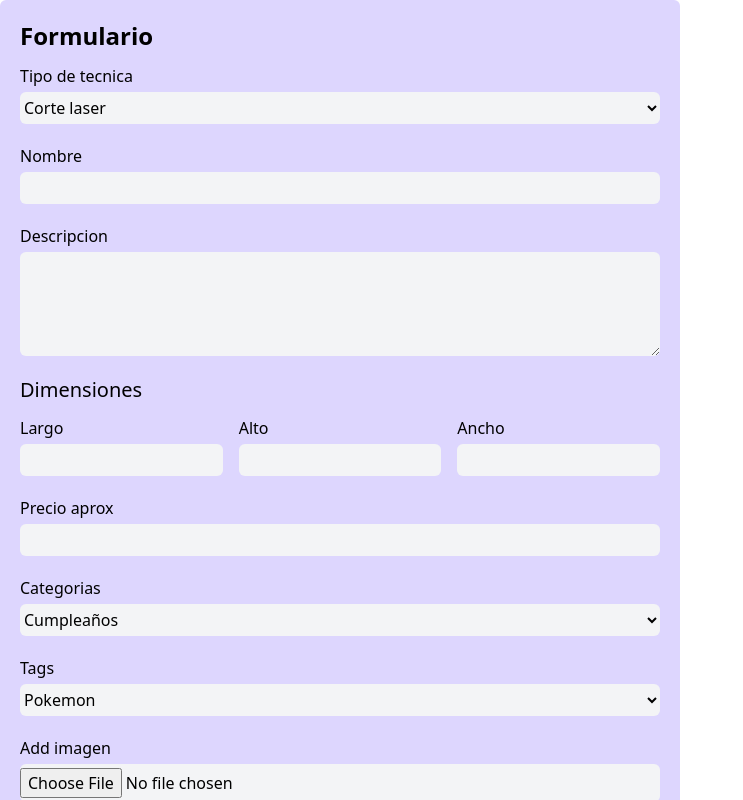
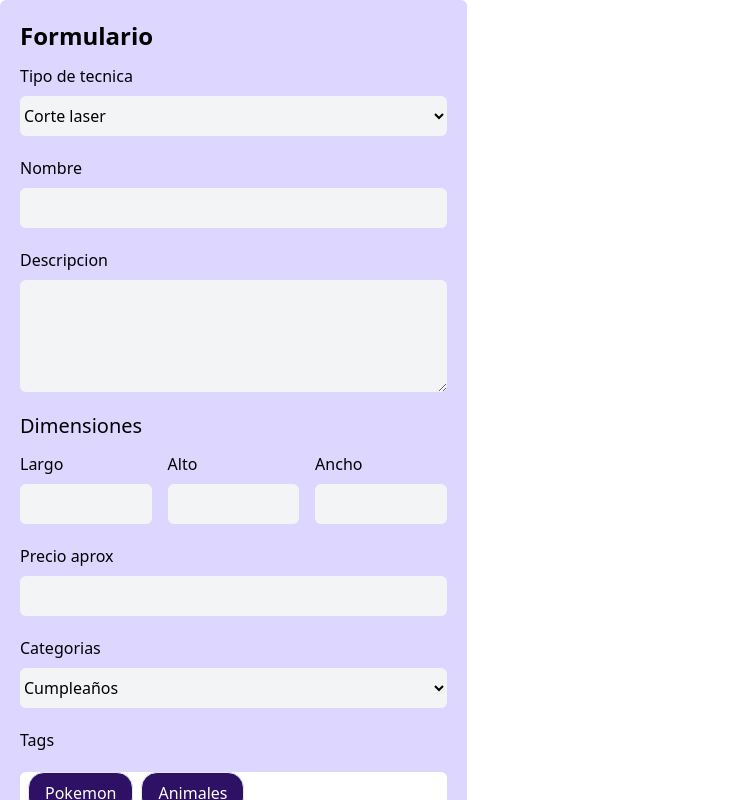
Before and after one commit to fanyalvarez/proyectIsrael-vite, a React (Vite) app: page / in a window 1280 px wide. Shown: the top 800 px of the page, without its empty margins (0-743 px from the left). Built offline with nearby package versions, Linux system fonts and the light colour scheme.

Commit message:
add changes about comments in the last commit

```diff
--- a/src/App.jsx
+++ b/src/App.jsx
@@ -1,6 +1,4 @@
 import { useState } from "react";
-import { Typography } from "./Components/Typography";
-import { Button } from "./Components/Button";
 import Card from "./Components/Card";
 import Form from "./Components/Form";
 
@@ -8,6 +6,7 @@ function App() {
   return (
     <>
       <Form></Form>
+      {/* <Card></Card> */}
     </>
   );
 }
--- a/src/Components/Card.jsx
+++ b/src/Components/Card.jsx
@@ -5,7 +5,8 @@ import { Typography } from "./Typography";
 export default function Card() {
   return (
     <div className="box-content w-96 bg-violet-200 border-2 border-purple-950 text-center p-2">
-      <div className="h-96  bg-contain bg-center bg-no-repeat bg-[url('https://fastly.picsum.photos/id/528/600/600.jpg?hmac=nL7SYr5EG0lf-fqe8R-dejiSaeQ0McPReRaIzYuT0uQ')]"></div>
+      <img src="https://fastly.picsum.photos/id/528/600/600.jpg?hmac=nL7SYr5EG0lf-fqe8R-dejiSaeQ0McPReRaIzYuT0uQ" alt="" />
+      {/* <div className="h-96  bg-contain bg-center bg-no-repeat bg-[url('https://fastly.picsum.photos/id/528/600/600.jpg?hmac=nL7SYr5EG0lf-fqe8R-dejiSaeQ0McPReRaIzYuT0uQ')]"></div> */}
 
       <Typography Tag="h2" size="lg" weight="black">
         Nombre del producto
--- a/src/Components/Form.jsx
+++ b/src/Components/Form.jsx
@@ -4,50 +4,54 @@ import { Typography } from "./Typography";
 
 export default function Form() {
   return (
-    <div className="box-content w-6/12 bg-violet-200 border-purple-950 p-5  rounded-md">
+    <div className="box-content w-4/12 bg-violet-200 border-purple-950 p-5  rounded-md">
         <Typography Tag="h1"  size="lg" weight="bold"> Formulario</Typography>
       <form ction="" className="grid grid-cols-1 gap-5">
+
         <label className="block">
-          <span>Tipo de tecnica</span>
-           <select className="block w-full rounded-md bg-gray-100 border-transparent mt-1 py-1 outline-violet-200" type="text" name="" id="" >
+          Tipo de tecnica
+           <select className="block w-full rounded-md bg-gray-100 border-transparent mt-2 py-2 outline-violet-200" type="text" name="" id="" >
                 <option value="">Corte laser</option>
                 <option value="">Grabado</option>
            </select>
         </label>
+
         <label className="block">
-          <span>Nombre</span>
-          <input className="block w-full rounded-md bg-gray-100 border-transparent mt-1 py-1  outline-violet-200" type="text" name="" id="" />
+          Nombre
+          <input className="block w-full rounded-md bg-gray-100 border-transparent mt-2 py-2  outline-violet-200" type="text" name="" id="" />
         </label>
+
         <label className="block">
-          <span>Descripcion</span>
-          <textarea className="block w-full rounded-md bg-gray-100 border-transparent mt-1 py-1 outline-violet-200" type="text" rows="4" name="" id=""></textarea>
+          Descripcion
+          <textarea className="block w-full rounded-md bg-gray-100 border-transparent mt-2 py-2 outline-violet-200" type="text" rows="4" name="" id=""></textarea>
         </label>
 
         <div>
           <Typography Tag="h2" size="md"> Dimensiones</Typography>
             <div className=" grid grid-cols-3 gap-4 mt-0">
               <label className="block">
-            <span>Largo</span>
-            <input className="block w-full rounded-md bg-gray-100 border-transparent mt-1 py-1 outline-violet-200" type="number" name="" id="" />
+                Largo
+                <input className="block w-full rounded-md bg-gray-100 border-transparent mt-2 py-2 outline-violet-200" type="number" name="" id="" />
               </label>
               <label className="block">
-            <span>Alto</span>
-            <input className="block w-full rounded-md bg-gray-100 border-transparent mt-1 py-1 outline-violet-200" type="number" name="" id="" />
+                Alto
+                <input className="block w-full rounded-md bg-gray-100 border-transparent mt-2 py-2 outline-violet-200" type="number" name="" id="" />
               </label>
               <label className="block">
-            <span>Ancho</span>
-            <input className="block w-full rounded-md bg-gray-100 border-transparent mt-1 py-1 outline-violet-200" type="number" name="" id="" />
+                Ancho
+                <input className="block w-full rounded-md bg-gray-100 border-transparent mt-2 py-2 outline-violet-200" type="number" name="" id="" />
               </label>
             </div>
         </div>
 
         <label className="block">
-        <span>Precio aprox</span>
-          <input className="block w-full rounded-md bg-gray-100 border-transparent mt-1 py-1 outline-violet-200" type="number" name="" id="" />
+          Precio aprox
+          <input className="block w-full rounded-md bg-gray-100 border-transparent mt-2 py-2 outline-violet-200" type="number" name="" id="" />
         </label>
+
         <label className="block">
-          <span>Categorias</span>
-          <select className="block w-full rounded-md bg-gray-100 border-transparent mt-1 py-1 outline-violet-200 " type="text" name="" id="" >
+          Categorias
+          <select className="block w-full rounded-md bg-gray-100 border-transparent mt-2 py-2 outline-violet-200 " type="text" name="" id="">
                 <option value="">Cumpleaños</option>
                 <option value="">Halloween</option>
                 <option value="">Navidad</option>
@@ -57,18 +61,16 @@ export default function Form() {
                 <option value="">1ra Comunión</option>
            </select>
         </label>
-        <label className="block">
-          <span>Tags</span>
-          <select className="block w-full rounded-md bg-gray-100 border-transparent mt-1 py-1 outline-violet-200 " type="text" name="" id="" >
-                <option value="">Pokemon</option>
-                <option value="">Animales</option>
 
-           </select>
-        </label>
+        <label> Tags </label>
+        <ul className="bg-white flex flex-wrap rounded-md m-0" >
+          <li className="ml-2"> <Button color="primary">Pokemon</Button></li>
+          <li className="ml-2"> <Button color="primary">Animales</Button></li>
+        </ul>
 
         <label className="block">
-        <span>Add imagen</span>
-          <input className="block w-full rounded-md bg-gray-100 border-transparent mt-1 py-1 outline-violet-200" type="file" name="" id="" />
+          Add imagen
+          <input className="block w-full rounded-md bg-gray-100 border-transparent mt-2 py-2 outline-violet-200" type="file" name="" id="" />
         </label>
 
         <Button color="primary">Subir</Button>
```
Lines whose indentation alone changed are shown as unchanged.
